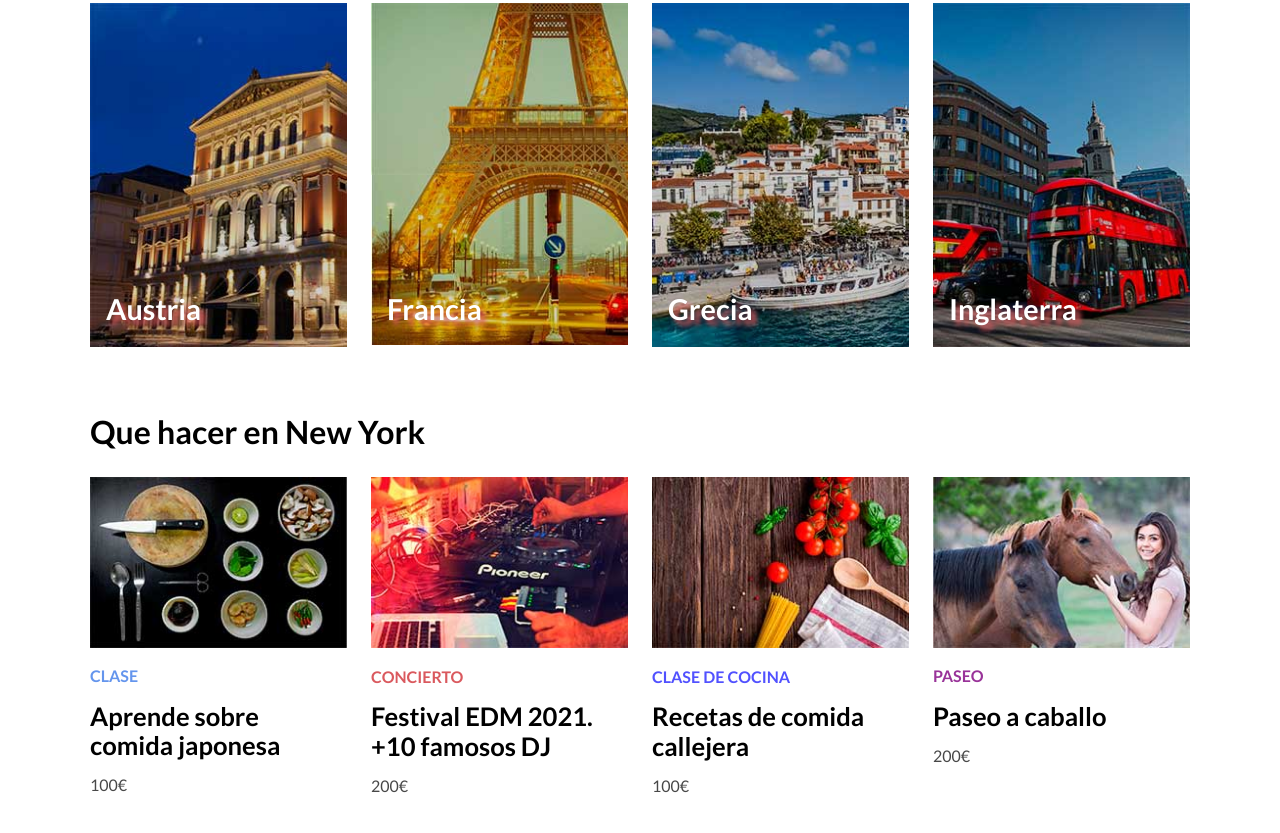
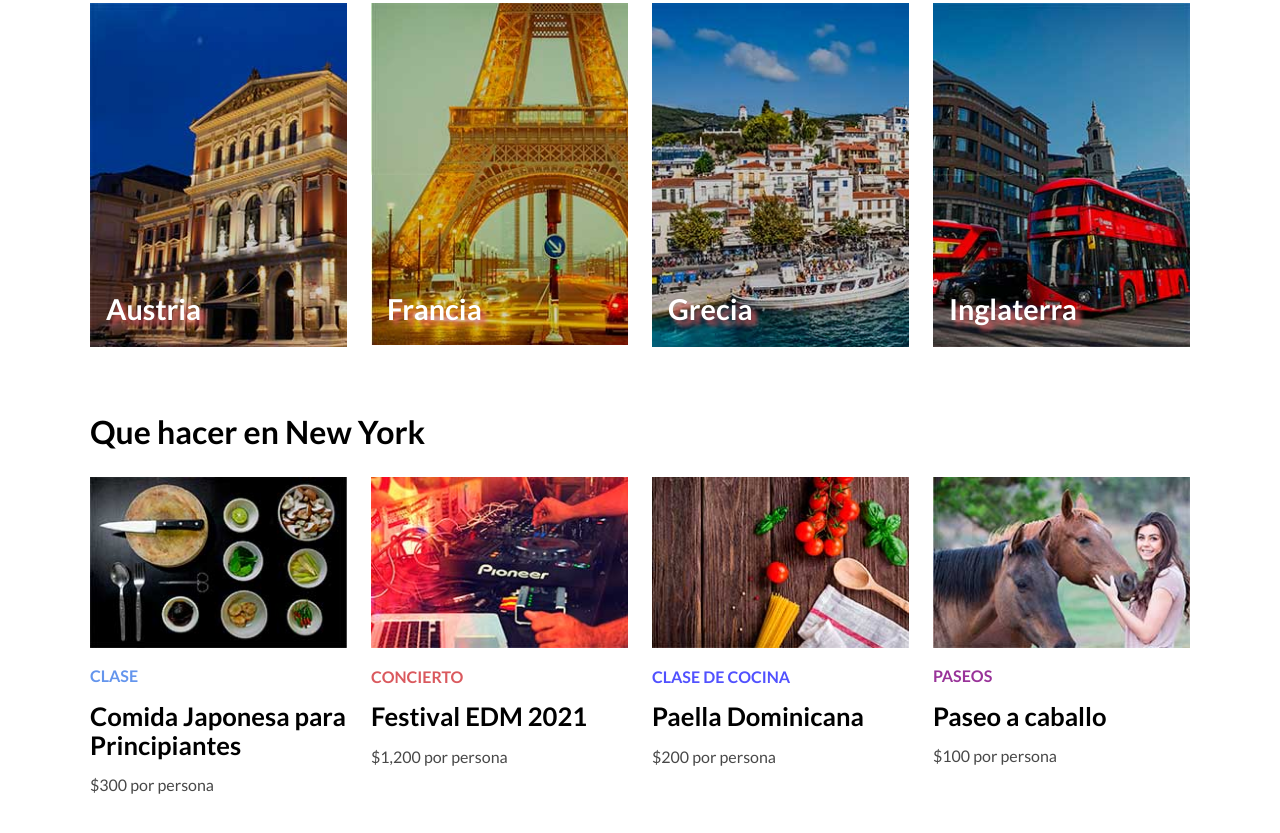
Before and after one commit to mariana101221/vacacional, a plain HTML site: page index.html in a window 1280 px wide. Shown: the part 2474-3307 px from the top of the page. Drawn offline with nearby package versions, Linux system fonts and the light colour scheme.

Commit message:
Update index.html

```diff
--- a/index.html
+++ b/index.html
@@ -148,36 +148,36 @@
                 <div class="card">
                     <img src="img/newyork1.jpg" alt="">
                     <div class="info">
-                        <p class="categoria clase">clase</p>
-                        <p class="titulo">Aprende sobre comida japonesa</p>
-                        <p class="precio">100€</p>
+                        <p class="categoria clase">CLASE</p>
+                        <p class="titulo">Comida Japonesa para Principiantes</p>
+                        <p class="precio">$300 por persona</p>
 
                     </div>
                 </div>
                 <div class="card">
                     <img src="img/newyork2.jpg" alt="">
                     <div class="info">
-                        <p class="categoria concierto">Concierto</p>
-                        <p class="titulo">Festival EDM 2021. +10 famosos DJ</p>
-                        <p class="precio">200€</p>
+                        <p class="categoria concierto">CONCIERTO</p>
+                        <p class="titulo">Festival EDM 2021</p>
+                        <p class="precio">$1,200 por persona</p>
 
                     </div>
                 </div>
                 <div class="card">
                     <img src="img/newyork3.jpg" alt="">
                     <div class="info">
-                        <p class="categoria clase-cocina">Clase de Cocina</p>
-                        <p class="titulo">Recetas de comida callejera</p>
-                        <p class="precio">100€</p>
+                        <p class="categoria clase-cocina">CLASE DE COCINA</p>
+                        <p class="titulo">Paella Dominicana</p>
+                        <p class="precio">$200 por persona</p>
 
                     </div>
                 </div>
                 <div class="card">
                     <img src="img/newyork4.jpg" alt="">
                     <div class="info">
-                        <p class="categoria bici">Paseo</p>
+                        <p class="categoria bici">PASEOS</p>
                         <p class="titulo">Paseo a caballo</p>
-                        <p class="precio">200€</p>
+                        <p class="precio">$100 por persona</p>
 
                     </div>
                 </div>
```
